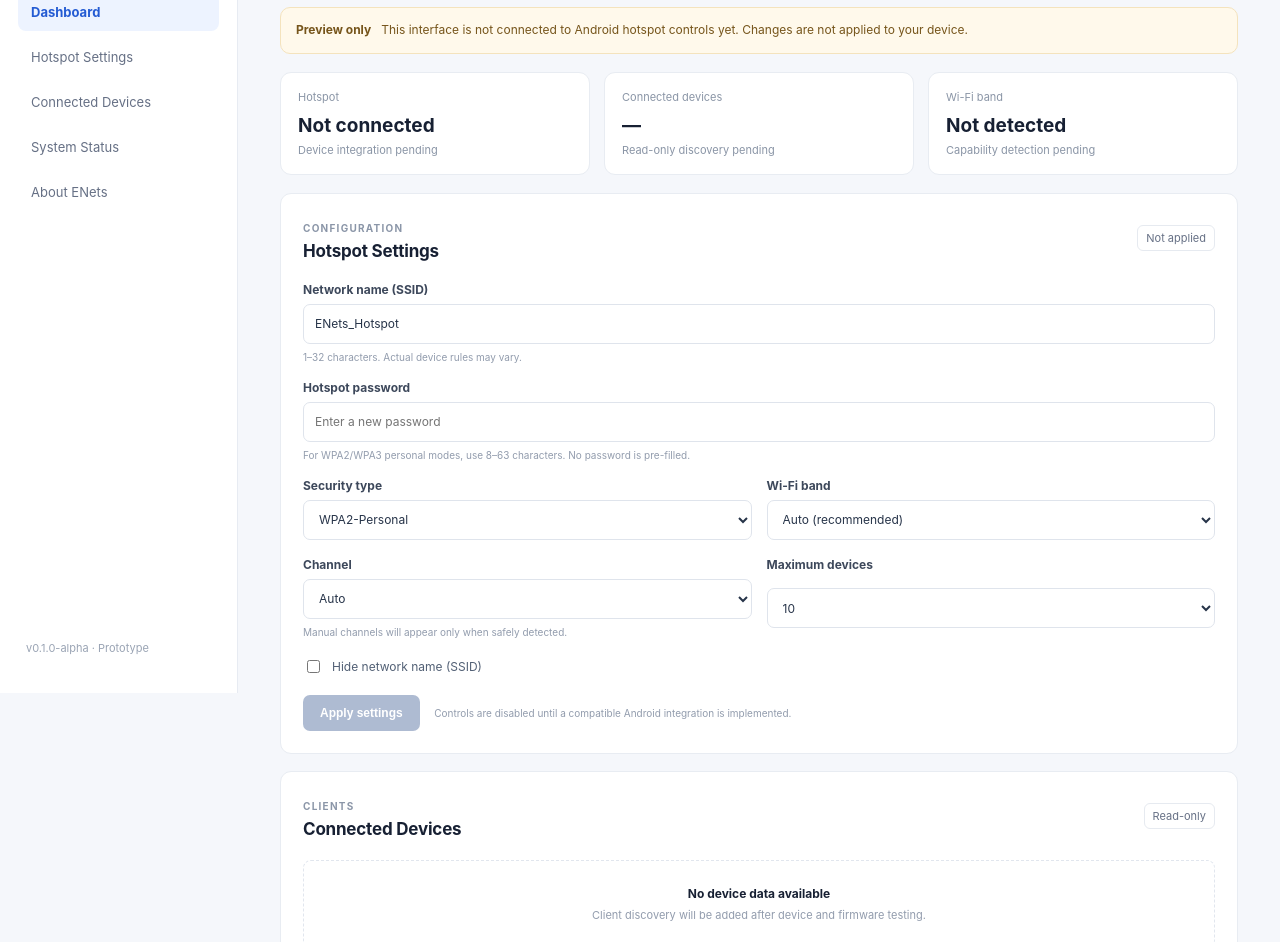
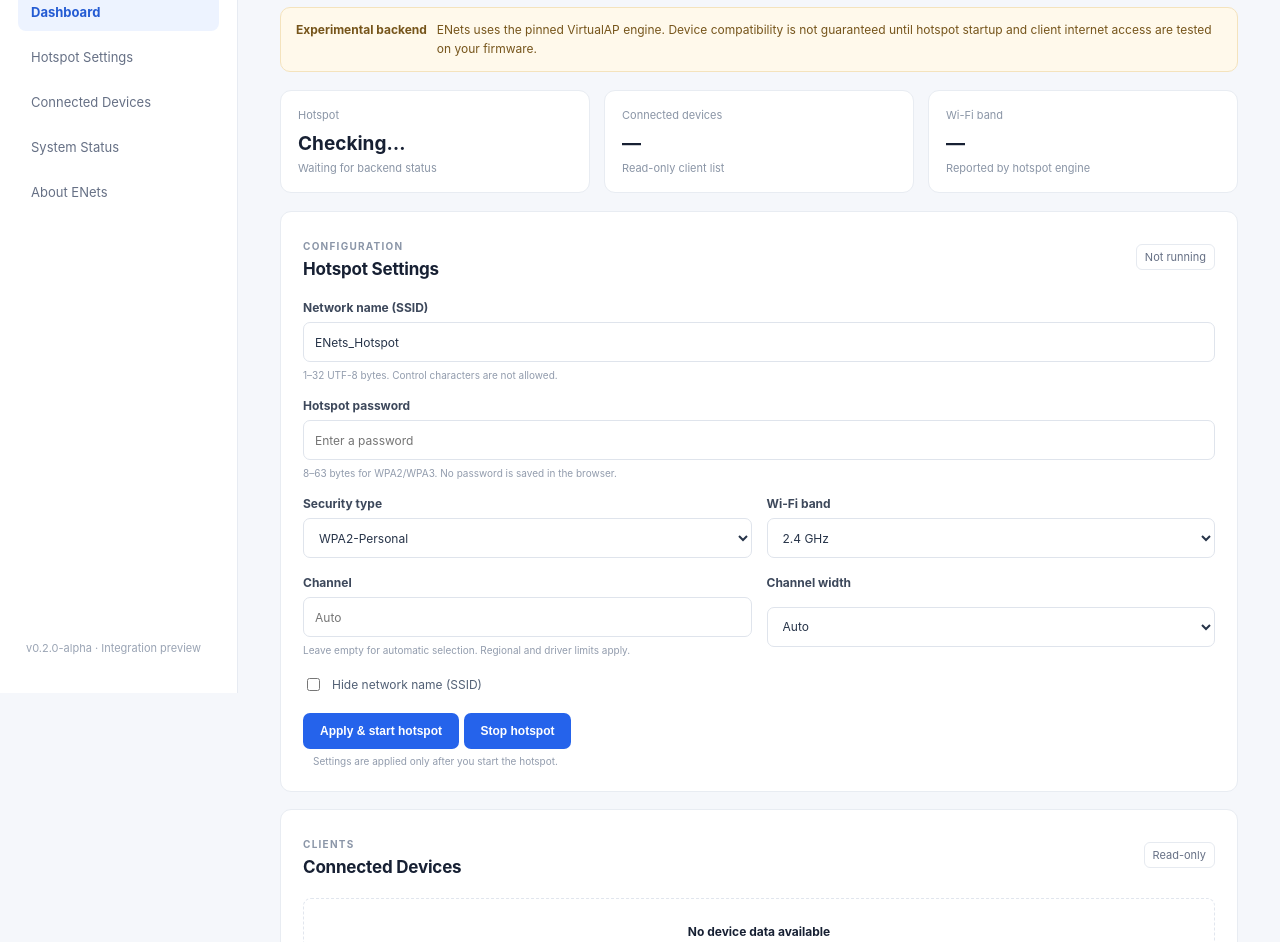
Before and after one commit to Erfan2522/ENets, a plain HTML site: page web/index.html in a window 1280 px wide. Shown: the part 107-1049 px from the top of the page. Drawn offline with Linux system fonts and the light colour scheme; no server answers.

Commit message:
Connect ENets dashboard layout to hotspot backend controls

```diff
--- a/web/index.html
+++ b/web/index.html
@@ -21,87 +21,92 @@
         <a href="#system">System Status</a>
         <a href="#about">About ENets</a>
       </nav>
-      <div class="sidebar-foot">v0.1.0-alpha · Prototype</div>
+      <div class="sidebar-foot">v0.2.0-alpha · Integration preview</div>
     </aside>
 
     <main>
       <header class="topbar">
         <div><span class="eyebrow">NETWORK MANAGEMENT</span><h1>Dashboard</h1></div>
-        <span class="status"><i></i> Prototype mode</span>
+        <span class="status" id="connection-status"><i></i> Connecting</span>
       </header>
 
-      <section class="notice" role="status">
-        <strong>Preview only</strong>
-        <span>This interface is not connected to Android hotspot controls yet. Changes are not applied to your device.</span>
+      <section class="notice" role="status" id="notice">
+        <strong>Experimental backend</strong>
+        <span>ENets uses the pinned VirtualAP engine. Device compatibility is not guaranteed until hotspot startup and client internet access are tested on your firmware.</span>
       </section>
 
       <section id="dashboard" class="stats">
-        <article class="stat-card"><span>Hotspot</span><strong>Not connected</strong><small>Device integration pending</small></article>
-        <article class="stat-card"><span>Connected devices</span><strong>—</strong><small>Read-only discovery pending</small></article>
-        <article class="stat-card"><span>Wi-Fi band</span><strong>Not detected</strong><small>Capability detection pending</small></article>
+        <article class="stat-card"><span>Hotspot</span><strong id="hotspot-state">Checking…</strong><small id="hotspot-detail">Waiting for backend status</small></article>
+        <article class="stat-card"><span>Connected devices</span><strong id="client-count">—</strong><small>Read-only client list</small></article>
+        <article class="stat-card"><span>Wi-Fi band</span><strong id="active-band">—</strong><small>Reported by hotspot engine</small></article>
       </section>
 
       <section id="hotspot" class="panel">
-        <div class="panel-heading"><div><span class="eyebrow">CONFIGURATION</span><h2>Hotspot Settings</h2></div><span class="tag">Not applied</span></div>
+        <div class="panel-heading"><div><span class="eyebrow">CONFIGURATION</span><h2>Hotspot Settings</h2></div><span class="tag" id="hotspot-tag">Not running</span></div>
         <form id="hotspot-form">
           <div class="field">
             <label for="ssid">Network name (SSID)</label>
-            <input id="ssid" name="ssid" maxlength="32" value="ENets_Hotspot" autocomplete="off">
-            <small>1–32 characters. Actual device rules may vary.</small>
+            <input id="ssid" name="ssid" maxlength="32" value="ENets_Hotspot" autocomplete="off" required>
+            <small>1–32 UTF-8 bytes. Control characters are not allowed.</small>
           </div>
           <div class="field">
             <label for="password">Hotspot password</label>
-            <input id="password" name="password" type="password" minlength="8" maxlength="63" placeholder="Enter a new password" autocomplete="new-password">
-            <small>For WPA2/WPA3 personal modes, use 8–63 characters. No password is pre-filled.</small>
+            <input id="password" name="password" type="password" minlength="8" maxlength="63" placeholder="Enter a password" autocomplete="new-password">
+            <small>8–63 bytes for WPA2/WPA3. No password is saved in the browser.</small>
           </div>
           <div class="field-grid">
             <div class="field">
               <label for="security">Security type</label>
               <select id="security" name="security">
                 <option value="wpa2">WPA2-Personal</option>
-                <option value="wpa3">WPA3-Personal — if supported</option>
-                <option value="transition">WPA2/WPA3 — if supported</option>
+                <option value="wpa3">WPA3-Personal</option>
+                <option value="wpa2wpa3">WPA2/WPA3 transition</option>
+                <option value="open">Open (no password)</option>
               </select>
             </div>
             <div class="field">
               <label for="band">Wi-Fi band</label>
               <select id="band" name="band">
-                <option value="auto">Auto (recommended)</option>
-                <option value="2.4">2.4 GHz — if supported</option>
-                <option value="5">5 GHz — if supported</option>
-                <option value="6">6 GHz — if supported</option>
+                <option value="2.4">2.4 GHz</option>
+                <option value="5">5 GHz</option>
               </select>
             </div>
             <div class="field">
               <label for="channel">Channel</label>
-              <select id="channel" name="channel"><option value="auto">Auto</option></select>
-              <small>Manual channels will appear only when safely detected.</small>
+              <input id="channel" name="channel" type="number" min="1" max="177" placeholder="Auto">
+              <small>Leave empty for automatic selection. Regional and driver limits apply.</small>
             </div>
             <div class="field">
-              <label for="max-clients">Maximum devices</label>
-              <select id="max-clients" name="max-clients">
-                <option>5</option><option selected>10</option><option>15</option><option>20</option>
+              <label for="width">Channel width</label>
+              <select id="width" name="width">
+                <option value="auto">Auto</option>
+                <option value="20">20 MHz</option>
+                <option value="40">40 MHz</option>
+                <option value="80">80 MHz (5 GHz only)</option>
               </select>
             </div>
           </div>
           <label class="check"><input type="checkbox" id="hidden"> <span>Hide network name (SSID)</span></label>
-          <button type="submit" disabled>Apply settings</button>
-          <p class="form-message" id="form-message">Controls are disabled until a compatible Android integration is implemented.</p>
+          <div class="button-row">
+            <button type="submit" id="start-button">Apply &amp; start hotspot</button>
+            <button type="button" id="stop-button" class="secondary">Stop hotspot</button>
+          </div>
+          <p class="form-message" id="form-message" aria-live="polite">Settings are applied only after you start the hotspot.</p>
         </form>
       </section>
 
       <section id="clients" class="panel">
         <div class="panel-heading"><div><span class="eyebrow">CLIENTS</span><h2>Connected Devices</h2></div><span class="tag">Read-only</span></div>
-        <div class="empty"><strong>No device data available</strong><span>Client discovery will be added after device and firmware testing.</span></div>
+        <div id="client-list" class="empty"><strong>No device data available</strong><span>Client discovery is queried from the hotspot engine while it is running.</span></div>
       </section>
 
       <section id="system" class="panel compact">
         <div class="panel-heading"><div><span class="eyebrow">DIAGNOSTICS</span><h2>System Status</h2></div></div>
-        <p class="muted">Read-only device information. A detected radio band is not confirmation that hotspot mode supports it.</p>
+        <p class="muted">Read-only device information. Detected radio frequencies do not guarantee hotspot support on every firmware.</p>
         <div id="capability-results" aria-live="polite"><p class="muted">Waiting for local server…</p></div>
       </section>
 
-      <footer id="about">ENets by Erfan · Open source · GPL-3.0-only</footer>
+      <footer id="about">ENets by Erfan · Open source · GPL-3.0-only · VirtualAP attribution and source details are in the repository.</footer>
     </main>
   </div>
   <script src="app.js"></script>
```
